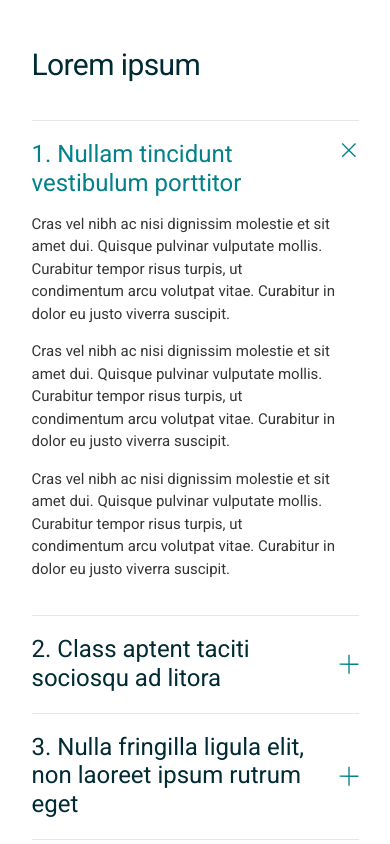
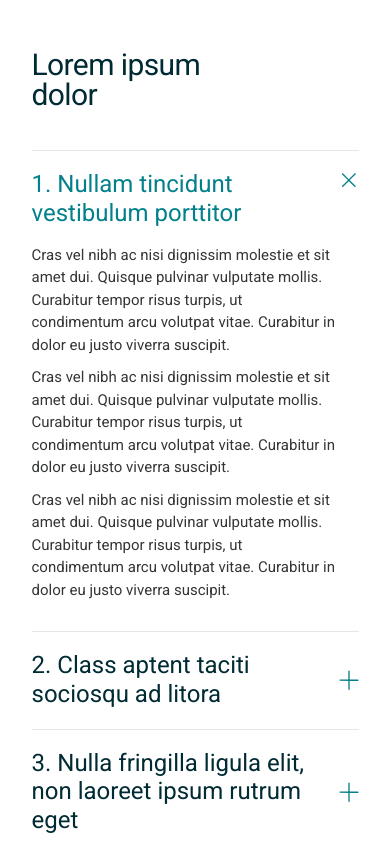
Before and after one commit to tovach/only-task, a plain HTML site: page index.html in a window 390 px wide. Both pictures are taken after a click on the item "1. Nullam tincidunt vestibulum porttitor". Shown: the top 844 px of the page. Drawn offline with Linux system fonts and the light colour scheme.

Commit message:
feat: task finished

```diff
--- a/app.js
+++ b/app.js
@@ -1,6 +1,5 @@
 const dom = {
   items: document.querySelectorAll(".item"),
-  texts: document.querySelectorAll(".item__text"),
 };
 
 const hideItems = () => {
--- a/index.html
+++ b/index.html
@@ -16,23 +16,25 @@
   <main class="main">
     <div class="container">
       <div class="main__wrapper">
-        <h1 class="main__heading">Lorem ipsum</h1>
+        <h1 class="main__heading">Lorem ipsum dolor</h1>
         <ul class="main__list list">
           <li class="list__item item">
             <div class="item__inner">
               <h5 class="item__title">1. Nullam tincidunt vestibulum porttitor</h5>
-              <p class="item__text">
+              <div class="item__text">
+                <p>
                   Cras vel nibh ac nisi dignissim molestie et sit amet dui. Quisque pulvinar vulputate mollis. Curabitur
                   tempor risus turpis, ut condimentum arcu volutpat vitae. Curabitur in dolor eu justo viverra suscipit.
                 </p>
-              <p class="item__text">
+                <p>
                   Cras vel nibh ac nisi dignissim molestie et sit amet dui. Quisque pulvinar vulputate mollis. Curabitur
                   tempor risus turpis, ut condimentum arcu volutpat vitae. Curabitur in dolor eu justo viverra suscipit.
                 </p>
-              <p class="item__text">
+                <p>
                   Cras vel nibh ac nisi dignissim molestie et sit amet dui. Quisque pulvinar vulputate mollis. Curabitur
                   tempor risus turpis, ut condimentum arcu volutpat vitae. Curabitur in dolor eu justo viverra suscipit.
                 </p>
+              </div>
             </div>
             <button class="button item__button" type="button">
               <svg width="20" height="20" viewBox="0 0 30 29" fill="none" xmlns="http://www.w3.org/2000/svg">
@@ -44,10 +46,12 @@
           <li class="list__item item">
             <div class="item__inner">
               <h5 class="item__title">2. Class aptent taciti sociosqu ad litora</h5>
-              <p class="item__text">
+              <div class="item__text">
+                <p>
                   Cras vel nibh ac nisi dignissim molestie et sit amet dui. Quisque pulvinar vulputate mollis. Curabitur
                   tempor risus turpis, ut condimentum arcu volutpat vitae. Curabitur in dolor eu justo viverra suscipit.
                 </p>
+              </div>
             </div>
             <button class="button item__button" type="button">
               <svg width="20" height="20" viewBox="0 0 30 29" fill="none" xmlns="http://www.w3.org/2000/svg">
@@ -59,10 +63,12 @@
           <li class="list__item item">
             <div class="item__inner">
               <h5 class="item__title">3. Nulla fringilla ligula elit, non laoreet ipsum rutrum eget</h5>
-              <p class="item__text">
+              <div class="item__text">
+                <p>
                   Cras vel nibh ac nisi dignissim molestie et sit amet dui. Quisque pulvinar vulputate mollis. Curabitur
                   tempor risus turpis, ut condimentum arcu volutpat vitae. Curabitur in dolor eu justo viverra suscipit.
                 </p>
+              </div>
             </div>
             <button class="button item__button" type="button">
               <svg width="20" height="20" viewBox="0 0 30 29" fill="none" xmlns="http://www.w3.org/2000/svg">
@@ -74,10 +80,12 @@
           <li class="list__item item">
             <div class="item__inner">
               <h5 class="item__title">4. Mauris ut suscipit tellus</h5>
-              <p class="item__text">
+              <div class="item__text">
+                <p>
                   Cras vel nibh ac nisi dignissim molestie et sit amet dui. Quisque pulvinar vulputate mollis. Curabitur
                   tempor risus turpis, ut condimentum arcu volutpat vitae. Curabitur in dolor eu justo viverra suscipit.
                 </p>
+              </div>
             </div>
             <button class="button item__button" type="button">
               <svg width="20" height="20" viewBox="0 0 30 29" fill="none" xmlns="http://www.w3.org/2000/svg">
@@ -89,10 +97,12 @@
           <li class="list__item item">
             <div class="item__inner">
               <h5 class="item__title">5. Nullam placerat porta libero, vel maximus augue euismod eget</h5>
-              <p class="item__text">
+              <div class="item__text">
+                <p>
                   Cras vel nibh ac nisi dignissim molestie et sit amet dui. Quisque pulvinar vulputate mollis. Curabitur
                   tempor risus turpis, ut condimentum arcu volutpat vitae. Curabitur in dolor eu justo viverra suscipit.
                 </p>
+              </div>
             </div>
             <button class="button item__button" type="button">
               <svg width="20" height="20" viewBox="0 0 30 29" fill="none" xmlns="http://www.w3.org/2000/svg">
--- a/styles.css
+++ b/styles.css
@@ -13,7 +13,7 @@ html {
 body {
   margin: 0;
   padding: 0;
-  font-family: "Roboto", sans-serif;
+  font-family: Roboto, sans-serif;
   font-size: 15px;
   line-height: 24px;
 }
@@ -51,22 +51,40 @@ picture {
   padding: 0;
 }
 
+p {
+  margin: 0;
+  margin-bottom: 10px;
+}
+
 .vHidden {
   position: absolute;
   width: 1px;
   height: 1px;
+  overflow: hidden;
   margin: -1px;
+  border: 0;
   padding: 0;
-  overflow: hidden;
-  border: 0;
   clip: rect(0 0 0 0);
 }
 
 .container {
   width: 100%;
   max-width: 1620px;
+  margin: 0 auto;
   padding: 0 10px;
-  margin: 0 auto;
+}
+
+/* simple slide in */
+@keyframes slide {
+  0% {
+    margin-left: -50%;
+    opacity: 0;
+  }
+
+  100% {
+    margin-left: inherit;
+    opacity: 1;
+  }
 }
 
 /* main */
@@ -80,6 +98,7 @@ picture {
   gap: 80px;
   padding-top: 100px;
 }
+
 .main__heading {
   font-weight: 400;
   font-size: 64px;
@@ -96,27 +115,27 @@ picture {
 
 .list__item {
   position: relative;
-  padding: 20px 0;
+  padding: 30px 0;
 }
 
 .list__item:last-child::after {
+  content: "";
+  display: block;
   position: absolute;
+  right: 0;
   bottom: 0;
   left: 0;
-  right: 0;
-  content: "";
-  display: block;
   height: 1px;
   background: var(--divider);
 }
 
 .list__item::before {
+  content: "";
+  display: block;
   position: absolute;
   top: 0;
+  right: 0;
   left: 0;
-  right: 0;
-  content: "";
-  display: block;
   height: 1px;
   background: var(--divider);
 }
@@ -127,12 +146,12 @@ picture {
 }
 
 .item--active {
-  transition: all 3s ease-in-out;
 }
 
 .item.item--active .item__title {
   color: var(--tertiary);
 }
+
 .item.item--active .item__button {
   align-self: start;
   transform: rotate(45deg);
@@ -140,9 +159,13 @@ picture {
 
 .item.item--active .item__text {
   display: block;
+  animation: slide 0.2s ease-in;
 }
 
 .item__inner {
+  display: flex;
+  flex-direction: column;
+  gap: 30px;
 }
 
 .item__title {
@@ -166,13 +189,14 @@ picture {
 
 .item__button {
   margin-left: auto;
+  transition: all 0.2s ease-in-out;
 }
 
 .button {
   display: flex;
+  border: none;
   padding: 0;
   background: transparent;
-  border: none;
   cursor: pointer;
 }
 
@@ -192,9 +216,18 @@ picture {
     gap: 60px;
   }
 
+  .list__item {
+    padding: 24px 0;
+  }
+
+  .item__inner {
+    gap: 20px;
+  }
+
   .item__title {
     font-size: 27px;
   }
+
   .item__text {
     font-size: 15px;
   }
@@ -213,10 +246,18 @@ picture {
     padding-top: 70px;
     gap: 56px;
   }
+  .list__item {
+    padding: 20px 0;
+  }
+
+  .item__inner {
+    gap: 16px;
+  }
 
   .item__title {
     font-size: 24px;
   }
+
   .item__text {
     font-size: 14px;
   }
@@ -231,6 +272,10 @@ picture {
     font-size: 42px;
   }
 
+  .list__item {
+    padding: 24px 0;
+  }
+
   .main__wrapper {
     padding-top: 60px;
     gap: 50px;
@@ -239,6 +284,7 @@ picture {
   .item__title {
     font-size: 27px;
   }
+
   .item__text {
     font-size: 15px;
   }
@@ -250,6 +296,7 @@ picture {
   }
 
   .main__heading {
+    max-width: 190px;
     font-size: 30px;
   }
 
@@ -258,11 +305,15 @@ picture {
     gap: 40px;
   }
 
+  .list__item {
+    padding: 20px 0;
+  }
+
   .item__title {
     max-width: 289px;
-
     font-size: 24px;
   }
+
   .item__text {
     font-size: 15px;
   }
```
Lines whose indentation alone changed are shown as unchanged.
